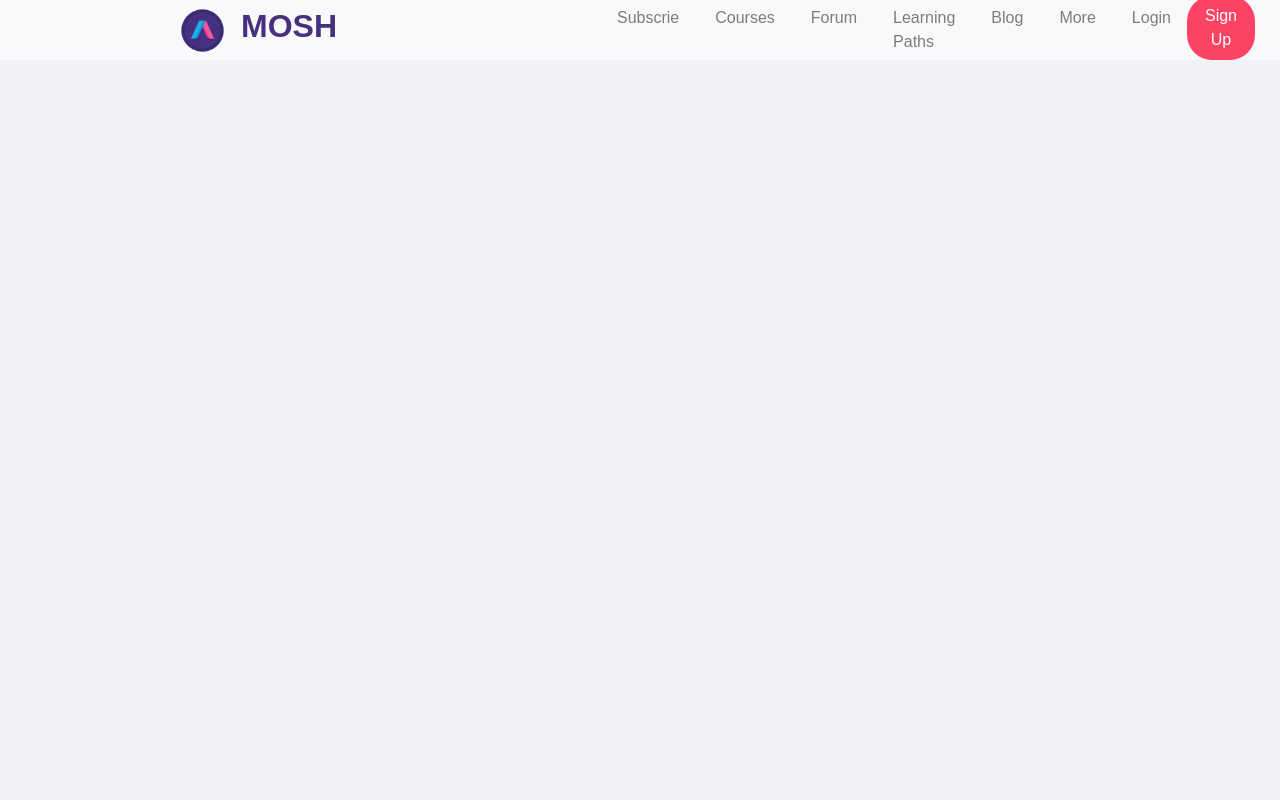
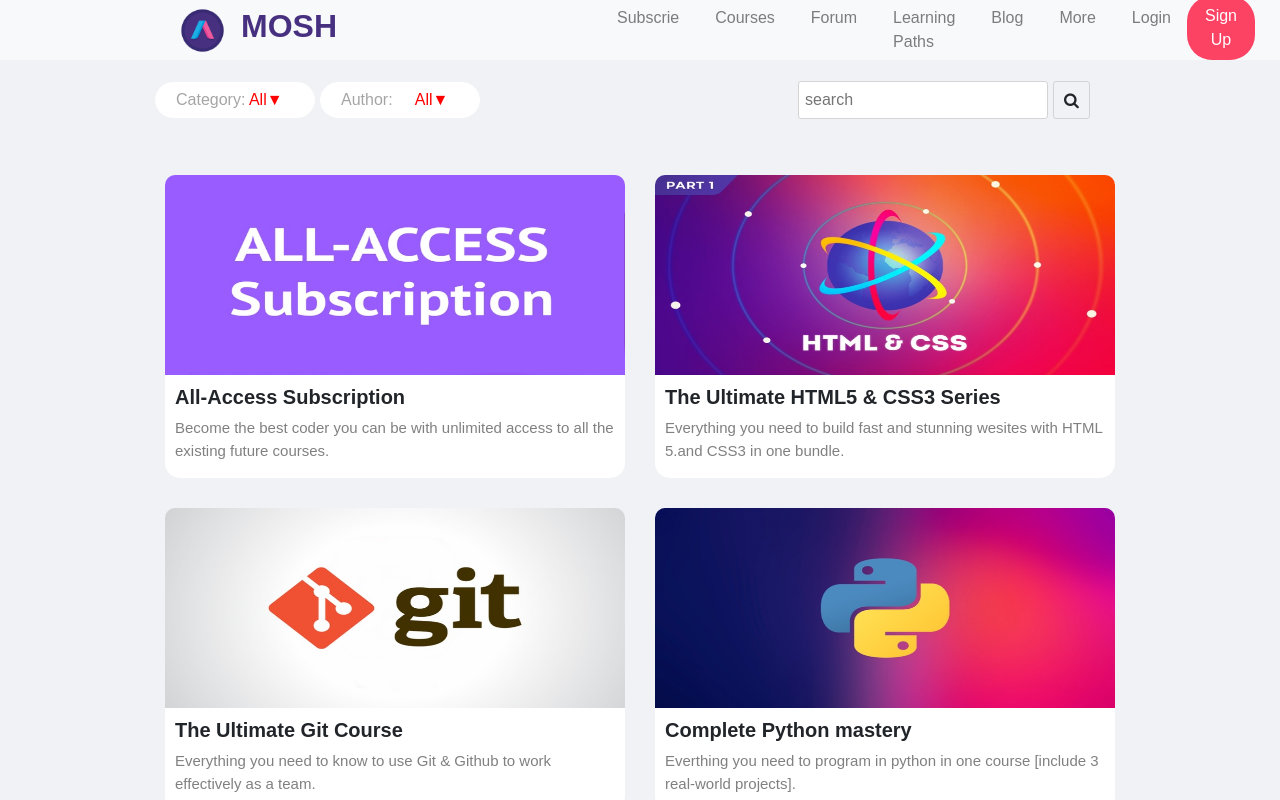
Before and after one commit to Dhanushroyal123/dhanush-programming, a React (Create React App) app: page / in a window 1280 px wide. Shown: the top 800 px of the page. Built offline with nearby package versions, Linux system fonts and the light colour scheme.

Commit message:
'commit'

```diff
--- a/src/App.js
+++ b/src/App.js
@@ -14,13 +14,8 @@
     <Router>
       <div className='container-fluidd'>
         <Switch>
-          <Route exact path='/'>
+          <Route exact path={['/', '/courses']}>
             <Header />
-          </Route>
-          <Route path='/'>
-            <Coursebody />
-          </Route>
-          <Route path='/courses'>
             <Coursebody />
           </Route>
           <Route path='/login'>
```
